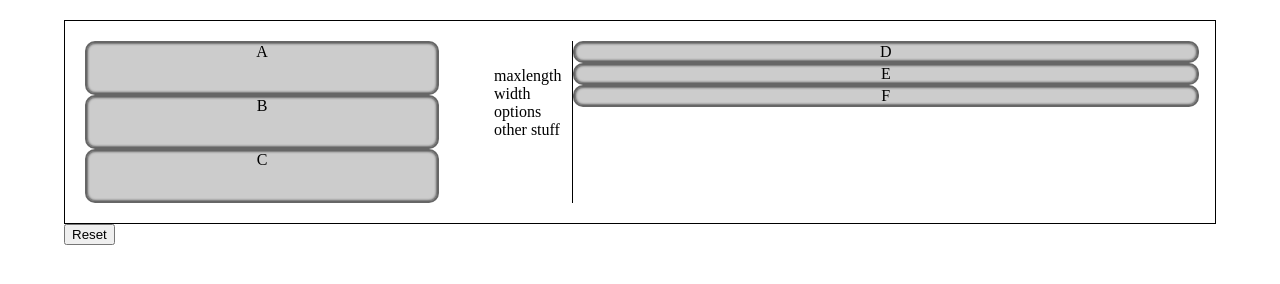
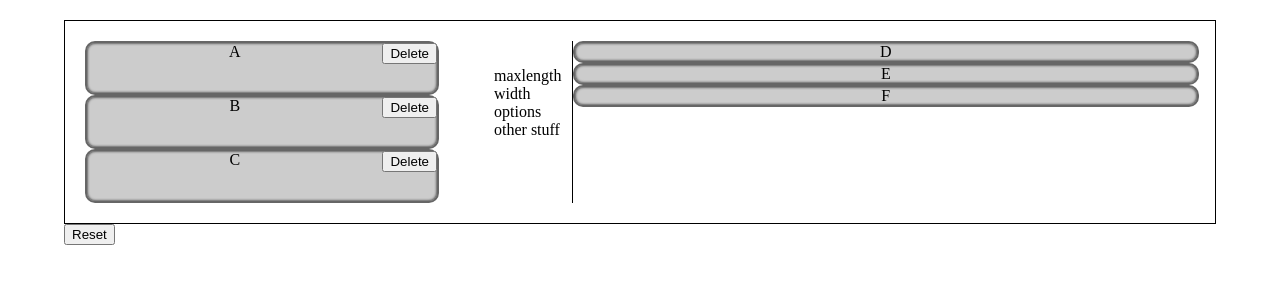
Before and after one commit to jothamyelle/interact-exp, a website: page index.html in a window 1280 px wide. Drawn offline with Linux system fonts and the light colour scheme.

Commit message:
Added delete button functionality

```diff
--- a/index.html
+++ b/index.html
@@ -10,9 +10,15 @@
 <body>
   <div class="formBuildArea">
     <div id="stagingArea">
-      <div class="staged" draggable="true">A</div>
-      <div class="staged" draggable="true">B</div>
-      <div class="staged" draggable="true">C</div>
+      <div class="staged" draggable="true">A
+        <button class="deleteControl">Delete</button>
+      </div>
+      <div class="staged" draggable="true">B
+        <button class="deleteControl">Delete</button>
+      </div>
+      <div class="staged" draggable="true">C
+        <button class="deleteControl">Delete</button>
+      </div>
     </div>
     <div id="options">
       <ul>
--- a/main.css
+++ b/main.css
@@ -98,3 +98,7 @@ body {
   width:100%;
   list-style: none;
 }
+
+.deleteControl {
+  float: right;
+}
--- a/main.js
+++ b/main.js
@@ -83,9 +83,19 @@ var cols = document.querySelectorAll('#controls .controls');
 const resetButton = document.getElementById('resetButton');
 const stagingArea = document.getElementById('stagingArea');
 
-resetButton.addEventListener('click', function(){
+resetButton.addEventListener('click', function() {
   const confirmation = confirm("Are you sure?");
   if (confirmation) {
     stagingArea.innerHTML = ''
   }
 })
+
+// Delete Buttons
+
+const deleteButtons = document.getElementsByClassName('deleteControl');
+
+Array.prototype.forEach.call(deleteButtons, function(button) {
+  button.addEventListener('click', function() {
+    button.parentElement.remove();
+  })
+})
```
